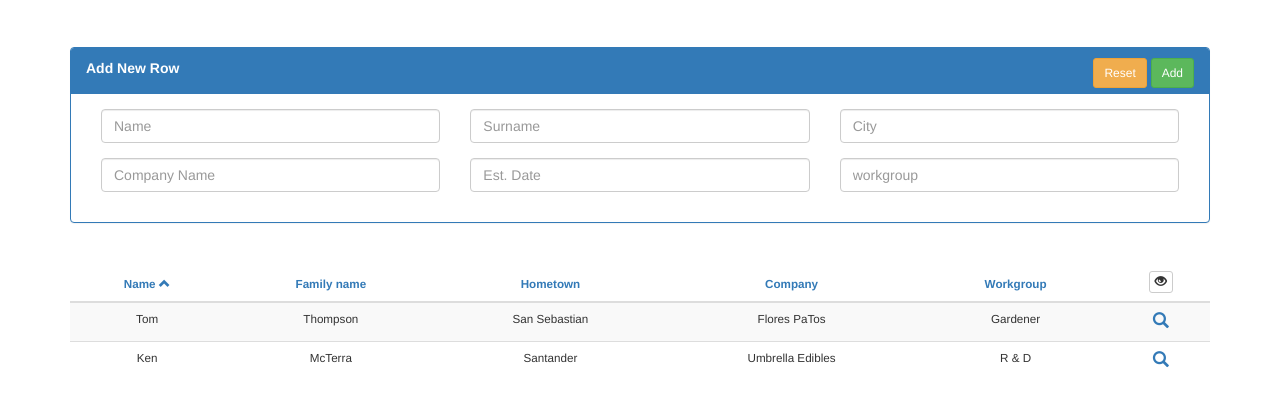
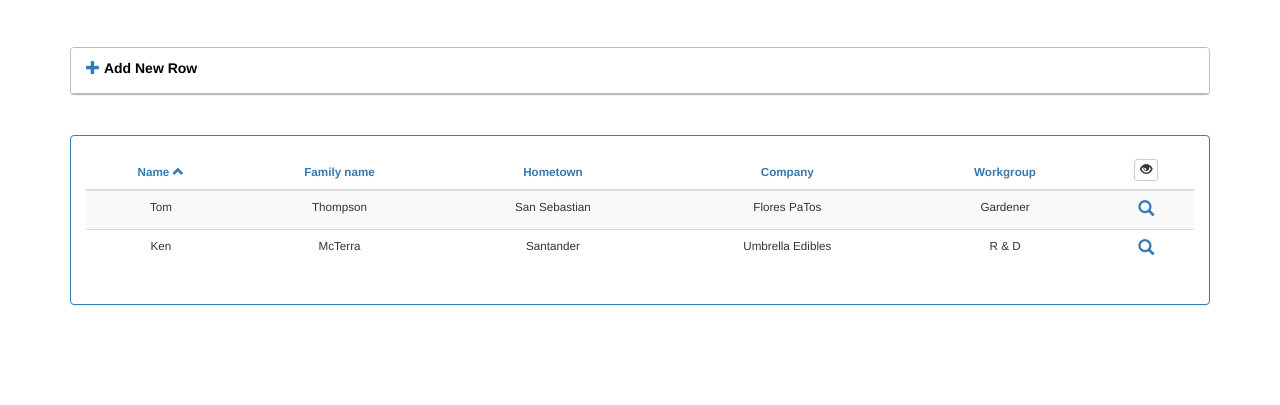
Before and after one commit to alxpez/dynamic-table, a plain HTML site: page index.html in a window 1280 px wide. Shown: the part 63-468 px from the top of the page. Drawn offline with Linux system fonts and the light colour scheme.

Commit message:
edit demo page and functionality

```diff
--- a/index.html
+++ b/index.html
@@ -20,17 +20,19 @@
             <br>
             <br>
             <form class="inline-form">
-
-
-                <div class="panel panel-primary">
-                    <div class="panel-heading">
+                <div class="panel panel-primary" style="border-color: #bcbcbc;">
+                    <div class="panel-heading" style="border-color: #bcbcbc; background-color: #fff; color: black;">
+                        <a href="" ng-click="ctrl.isFormOpen = !ctrl.isFormOpen">
+                            <span ng-hide="ctrl.isFormOpen" class="glyphicon glyphicon-plus"></span>
+                            <span ng-hide="!ctrl.isFormOpen" class="glyphicon glyphicon-minus"></span>
+                        </a>
                         <label >Add New Row</label>
-                        <div class="pull-right">
+                        <div class="pull-right" ng-hide="!ctrl.isFormOpen">
                            <input type="button" class="btn btn-sm btn-warning" ng-click="ctrl.resetNewRow()" value="Reset" />
                            <input type="submit" class="btn btn-sm btn-success" ng-click="ctrl.addRow()" value="Add" />
                         </div>
                     </div>
-                    <div class="panel-body">
+                    <div class="panel-body" ng-hide="!ctrl.isFormOpen">
                         <fieldset class="form-group col-md-4">
                             <input type="text" class="form-control" placeholder="Name" ng-model="ctrl.newRow.name" />
                         </fieldset>
@@ -53,12 +55,17 @@
                 </div>
             </form>
             <br>
+
+            <div class="panel panel-primary">
+                <div class="panel-body">
                     <dynamic-table column-list="ctrl.tableSetup.columnList" content-list="ctrl.mockTableData"
                            order-by="{{ctrl.tableSetup.orderBy}}" reverse-sort="ctrl.tableSetup.reverseSort"
                            limit-width="0" option-glyphicon="glyphicon glyphicon-search" option-title="Details"
                            on-header-click="ctrl.onHeaderClick(orderBy, reverseSort)" on-option-click="ctrl.onOptionClick(item, index)"
                            on-column-list-change="ctrl.onColumnListChange(columnList)">
                     </dynamic-table>
+                </div>
+            </div>
         </div>
 
 
--- a/js/main.controller.js
+++ b/js/main.controller.js
@@ -8,6 +8,7 @@
 
         var ctrl = this;
 
+        ctrl.isFormOpen = false;
         ctrl.newRow = null;
         ctrl.mockTableData = null;
         ctrl.tableSetup = TableModel.dynamicTableSetup;
--- a/js/table.model.js
+++ b/js/table.model.js
@@ -12,6 +12,7 @@
                 {header:"Family name", field:"surname", visible:true},
                 {header:"Hometown", field:"city", visible:true},
                 {header:"Company", field:"company", visible:true, nestedField:"company.name"},
+                {header:"Est.", field:"estDate", visible:false, nestedField:"company.estDate"},
                 {header:"Workgroup", field:"workgroup", visible:true, nestedField:"company.workgroup"},
                 {header:"Creation Date", field:"creationTS", visible:false, isDateField:true}
             ],
```
Lines whose indentation alone changed are shown as unchanged.
